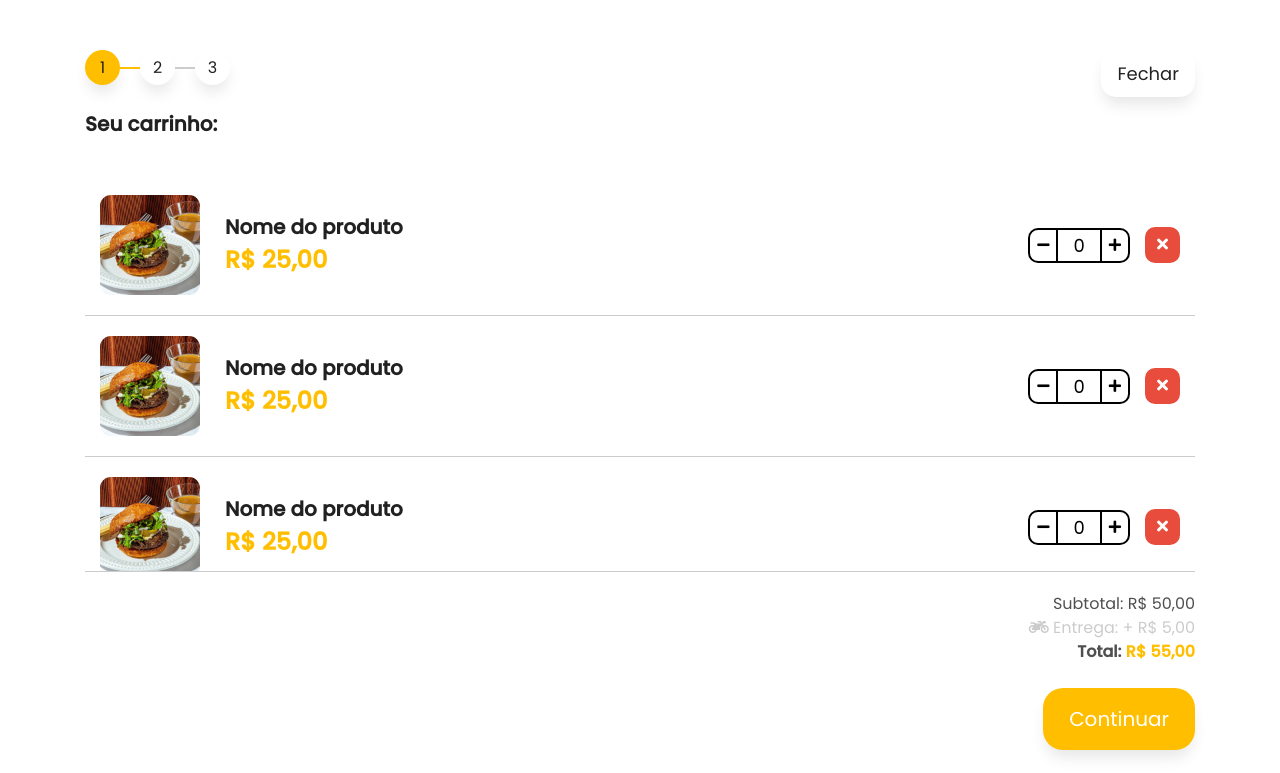
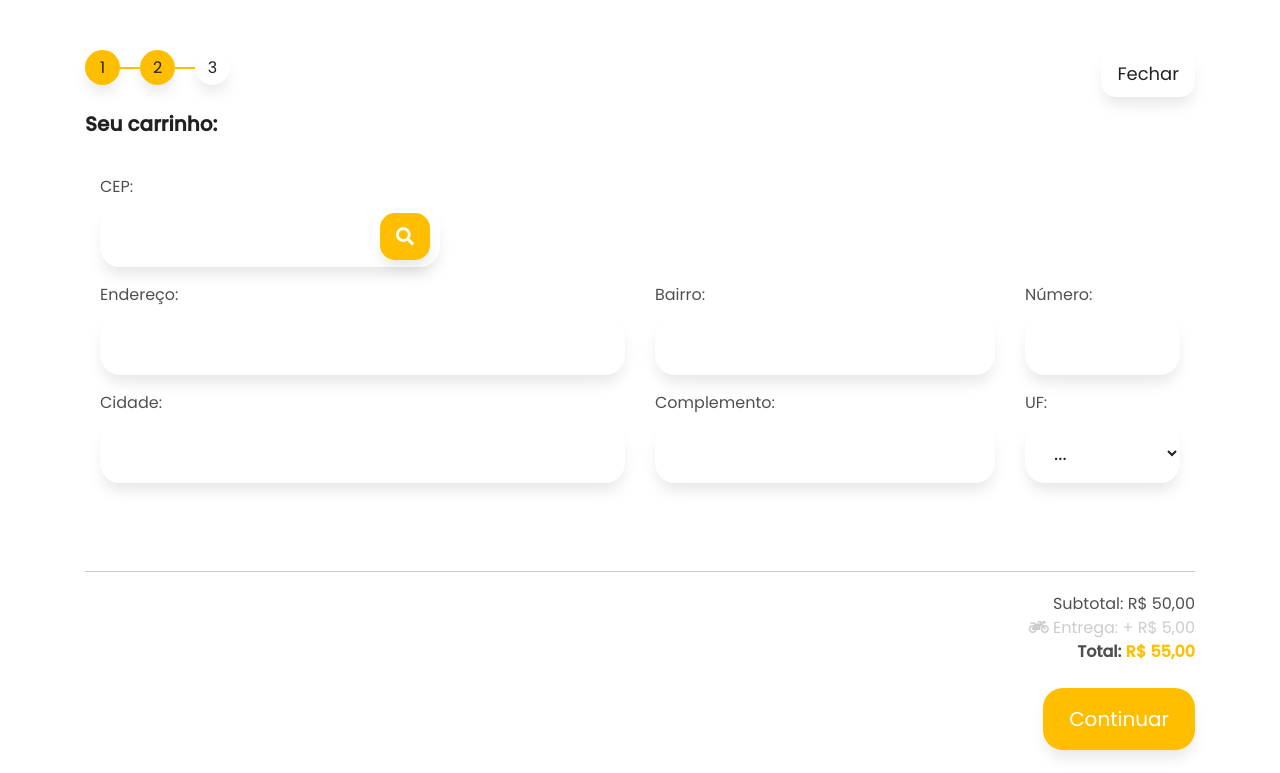
Before and after one commit to Brendanogb06/cardapio-online-brend, a plain HTML site: page index.html in a window 1280 px wide. Shown: the top 773 px of the page. Drawn offline with Linux system fonts and the light colour scheme.

Commit message:
carrinho etapa 2

```diff
--- a/css/main.css
+++ b/css/main.css
@@ -682,3 +682,27 @@ a.navbar-brand{
     font: 24px;
 
 }
+
+.form-control {
+    background-color: var(--color-white);
+    color: var(--color-black)!important;
+    border-radius: 20px;
+    padding: 15px 25px;
+    font-size: 20px;
+    box-shadow: 0px 10px 15px -3px rgba(0,0,0,0.1)!important;
+    border: none!important;
+}
+
+select.form-control {
+    height: 60px!important;
+}
+
+.container-cep .form-control {
+    padding-right: 75px;
+}
+
+.container-cep .btn {
+    position: absolute;
+    right: 25px;
+    top: 38px;
+}
--- a/index.html
+++ b/index.html
@@ -2,12 +2,10 @@
 <html>
 <head>
   <title>Restaurante-Seja bem-vindo</title>
-
   <link rel="stylesheet" href="./css/bootstrap.min.css" />
   <link rel="stylesheet" href="./css/fontawesome.css" />
   <link rel="stylesheet" href="./css/main.css" />
 </head>
-
 <body>
   <section class="header">
     <div class="container">
@@ -83,7 +81,6 @@
             <i class="fab fa-whatsapp"></i>
           </a>
         </div>
-
         <div class="col-6">
           <div class="card-banner"></div>
           <div class="d-flex img-banner">
@@ -106,7 +103,6 @@
     <div class="background-servicos"></div>
     <div class="container">
       <div class="row">
-
         <div class="col-12 text-center mb-5">
           <span class="hint-title"> <b>Serviços</b></span>
           <h1 class="title"><b>Como são nossos serviços?</b></h1>
@@ -122,7 +118,6 @@
             </span>
           </div>
         </div>
-
         <div class="col-4 mb-5">
           <div class="card-icon text-center">
             <img src="img/icone-delivery.svg" width="250" >
@@ -134,7 +129,6 @@
             </span>
           </div>
         </div>
-
         <div class="col-4 mb-5">
           <div class="card-icon text-center">
             <img src="img/icone-qualidade.svg" width="250" >
@@ -142,11 +136,11 @@
           <div class="card-text text-center mt-3" >
             <p><b>Melhor qualidade</b></p>
             <span>
-                  Não só a rapidez na  entrega, a qualidade também é o nosso forte.
+              Não só a rapidez na entrega, a qualidade também é o nosso forte.
             </span>
           </div>
         </div>
-
+      </div>
     </div>
   </section>
 
@@ -154,7 +148,6 @@
     <div class="background-cardapio"></div>
     <div class="container">
       <div class="row">
-
         <div class="col-12 text-center mb-5">
           <span class="hint-title"> <b>Cardápio</b></span>
           <h1 class="title"><b>Conheça o nosso cadápio</b></h1>
@@ -179,14 +172,12 @@
             <i class="fas fa-ice-cream"> </i> &nbsp;Sobremesas
           </a>
         </div>
-
         <div class="col-12">
           <div class="row" id="itensCardapio">
             <div class="col-3 mb-5">
               <div class="card card-item">
                 <div class="img-produto">
                   <img src="img/cardapio/burguers/burger-au-poivre-kit-4-pack.3ca0e39b02db753304cd185638dad518.jpg" alt="">
-
                 </div>
                 <p class="title-produto text-center mt-4 ">
                   <b>Nome do produto muito grande</b>
@@ -199,16 +190,13 @@
                   <span class="add-numero-itens">0</span>
                   <span class="btn-mais"><i class="fas fa-plus"></i></span>
                   <span class="btn btn-add"><i class="fa fa-shopping-bag"></i></span>
-
                 </div>
               </div>
             </div>
-
             <div class="col-3 mb-5">
               <div class="card card-item">
                 <div class="img-produto">
                   <img src="img/cardapio/burguers/burger-au-poivre-kit-4-pack.3ca0e39b02db753304cd185638dad518.jpg" alt="">
-
                 </div>
                 <p class="title-produto text-center mt-4 ">
                   <b>Nome do produto muito grande</b>
@@ -221,16 +209,13 @@
                   <span class="add-numero-itens">0</span>
                   <span class="btn-mais"><i class="fas fa-plus"></i></span>
                   <span class="btn btn-add"><i class="fa fa-shopping-bag"></i></span>
-
                 </div>
               </div>
             </div>
-
             <div class="col-3 mb-5">
               <div class="card card-item">
                 <div class="img-produto">
                   <img src="img/cardapio/burguers/burger-au-poivre-kit-4-pack.3ca0e39b02db753304cd185638dad518.jpg" alt="">
-
                 </div>
                 <p class="title-produto text-center mt-4 ">
                   <b>Nome do produto muito grande</b>
@@ -243,16 +228,13 @@
                   <span class="add-numero-itens">0</span>
                   <span class="btn-mais"><i class="fas fa-plus"></i></span>
                   <span class="btn btn-add"><i class="fa fa-shopping-bag"></i></span>
-
                 </div>
               </div>
             </div>
-
             <div class="col-3 mb-5">
               <div class="card card-item">
                 <div class="img-produto">
                   <img src="img/cardapio/burguers/burger-au-poivre-kit-4-pack.3ca0e39b02db753304cd185638dad518.jpg" alt="">
-
                 </div>
                 <p class="title-produto text-center mt-4 ">
                   <b>Nome do produto muito grande</b>
@@ -265,22 +247,16 @@
                   <span class="add-numero-itens">0</span>
                   <span class="btn-mais"><i class="fas fa-plus"></i></span>
                   <span class="btn btn-add"><i class="fa fa-shopping-bag"></i></span>
-
                 </div>
               </div>
             </div>
-
-
-
           </div>
         </div>
-
         <div class="col-12 text-center">
           <a class="btn btn-white btn-sm" href="">
             ver mais
           </a>
         </div>
-
       </div>
     </div>
   </section>
@@ -299,7 +275,6 @@
           <span class="hint-title"> <b>Depoimentos</b></span>
           <h1 class="title"><b>O que dizem sobre nós?</b></h1>
           <div class="mb-5">
-
             <div class="depoimento" id="depoimento-1">
               <div class="container-dados-depoimento">
                 <div class="imagem-depoimento"></div>
@@ -323,7 +298,6 @@
                 <i class="fas fa-quote-right"></i>
               </p>
             </div>
-
             <div class="depoimento hidden" id="depoimento-2">
               <div class="container-dados-depoimento">
                 <div class="imagem-depoimento"></div>
@@ -347,7 +321,6 @@
                 <i class="fas fa-quote-right"></i>
               </p>
             </div>
-
             <div class="depoimento hidden" id="depoimento-3">
               <div class="container-dados-depoimento">
                 <div class="imagem-depoimento"></div>
@@ -371,7 +344,6 @@
                 <i class="fas fa-quote-right"></i>
               </p>
             </div>
-
           </div>
           <a href="" class="btn btn-sm btn-white btn-social mr-3 active">1</a>
           <a href="" class="btn btn-sm btn-white btn-social  mr-3">2</a>
@@ -442,19 +414,17 @@
         <a href="" class="btn btn-white btn-sm float-right">Fechar</a>
         <div class="etapas">
           <div class="etapa etapa1 active">1</div>
-            <div class="etapa etapa2">2</div>
+          <div class="etapa etapa2 active">2</div>
           <div class="etapa etapa3">3</div>
         </div>
         <p class="title-carrinho mt-4">
           <b id="lblTituloEtapa">Seu carrinho:</b>
         </p>
       </div>
-
     </div>
-
     <div class="m-body">
       <div class="container">
-          <div id="itensCarrinho" class="row mr-0 ml-0">
+        <div id="itensCarrinho" class="row mr-0 ml-0 hidden">
           <div class="col-12 item-carrinho">
             <div class="img-produto">
               <img src="img/cardapio/burguers/burger-au-poivre-kit-4-pack.3ca0e39b02db753304cd185638dad518.jpg" alt="">
@@ -545,17 +515,88 @@
               <span class="btn btn-remove"><i class="fa fa-times"></i></span>
             </div>
           </div>
-
         </div>
-          <div id="localEntrega" class="row mr-0 ml-0 hidden">
-
+        <div id="localEntrega" class="row mr-0 ml-0">
+          <div class="col-4">
+            <div class="form-group container-cep">
+              <label>CEP:</label>
+              <input id="txtCEP" type="text" class="form-control" />
+              <a class="btn btn-yellow btn-sm">
+                <i class="fa fa-search"></i>
+              </a>
             </div>
-          <div id="resumoCarrinho" class="row mr-0 ml-0 hidden">
-
+          </div>
+          <div class="col-8"></div>
+          <div class="col-6">
+            <div class="form-group">
+              <label>Endereço:</label>
+              <input id="txtEndereco" type="text" class="form-control" />
+            </div>
+          </div>
+          <div class="col-4">
+            <div class="form-group">
+              <label>Bairro:</label>
+              <input id="txtBairro" type="text" class="form-control" />
+            </div>
+          </div>
+          <div class="col-2">
+            <div class="form-group">
+              <label>Número:</label>
+              <input id="txtNumero" type="text" class="form-control" />
+            </div>
+          </div>
+          <div class="col-6">
+            <div class="form-group">
+              <label>Cidade:</label>
+              <input id="txtCidade" type="text" class="form-control" />
+            </div>
+          </div>
+          <div class="col-4">
+            <div class="form-group">
+              <label>Complemento:</label>
+              <input id="txtComplemento" type="text" class="form-control" />
+            </div>
+          </div>
+          <div class="col-2">
+            <div class="form-group">
+              <label>UF:</label>
+              <select id="ddlUf" class="form-control">
+                <option value="-1">...</option>
+                <option value="AC">AC</option>
+                <option value="AL">AL</option>
+                <option value="AP">AP</option>
+                <option value="AM">AM</option>
+                <option value="BA">BA</option>
+                <option value="CE">CE</option>
+                <option value="DF">DF</option>
+                <option value="ES">ES</option>
+                <option value="GO">GO</option>
+                <option value="MA">MA</option>
+                <option value="MT">MT</option>
+                <option value="MS">MS</option>
+                <option value="MG">MG</option>
+                <option value="PA">PA</option>
+                <option value="PB">PB</option>
+                <option value="PR">PR</option>
+                <option value="PE">PE</option>
+                <option value="PI">PI</option>
+                <option value="RJ">RJ</option>
+                <option value="RN">RN</option>
+                <option value="RS">RS</option>
+                <option value="RO">RO</option>
+                <option value="RR">RR</option>
+                <option value="SC">SC</option>
+                <option value="SP">SP</option>
+                <option value="SE">SE</option>
+                <option value="TO">TO</option>
+              </select>
             </div>
           </div>
         </div>
-
+        <div id="resumoCarrinho" class="row mr-0 ml-0 hidden">
+        </div>
+      </div>
+    </div>
     <div class="m-footer">
       <div class="container">
         <div class="container-total text-right mb-4">
@@ -571,7 +612,6 @@
             <span><b>Total:</b></span>
             <span class="valor-total" id="lblValorTotal"><b>R$ 55,00</b></span>
           </p>
-
         </div>
         <a href="" class="btn btn-yellow float-right" id="btnEtapaPedido">
           Continuar
@@ -587,7 +627,6 @@
         </a>
       </div>
     </div>
-
   </div>
 
   <script type="text/javascript" src="./js/jquery-1.12.4.min.js"></script>
```
Lines whose indentation alone changed are shown as unchanged.
